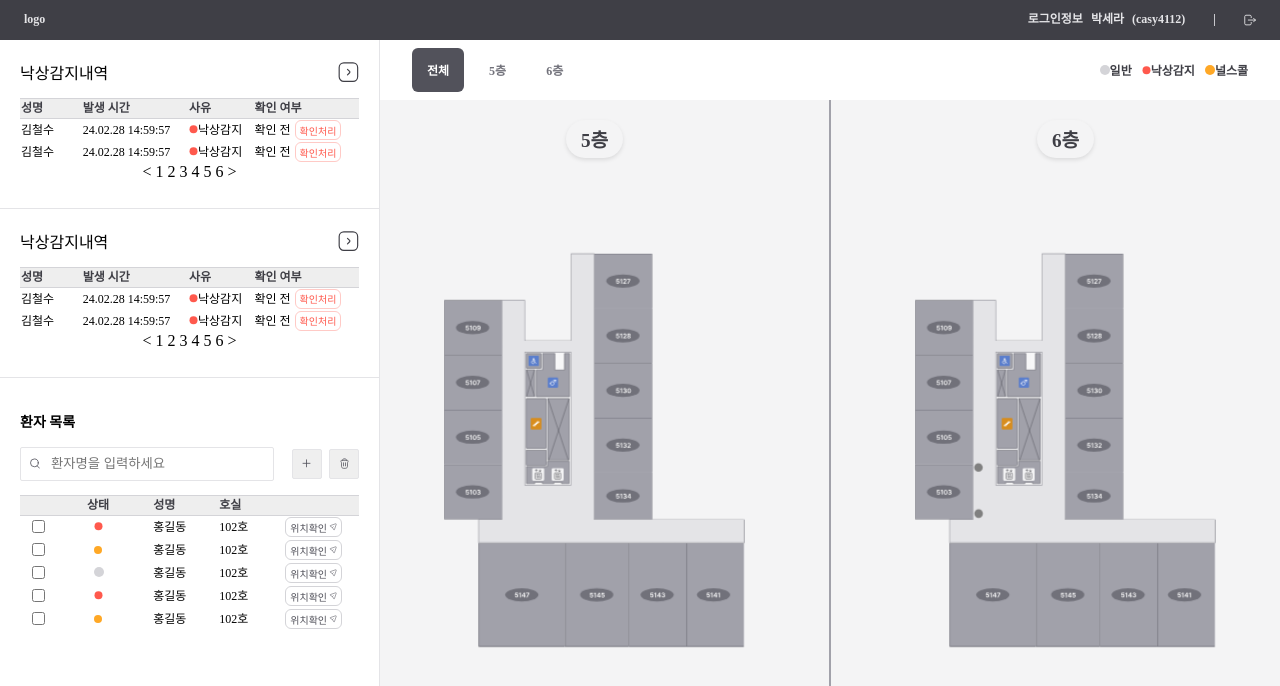
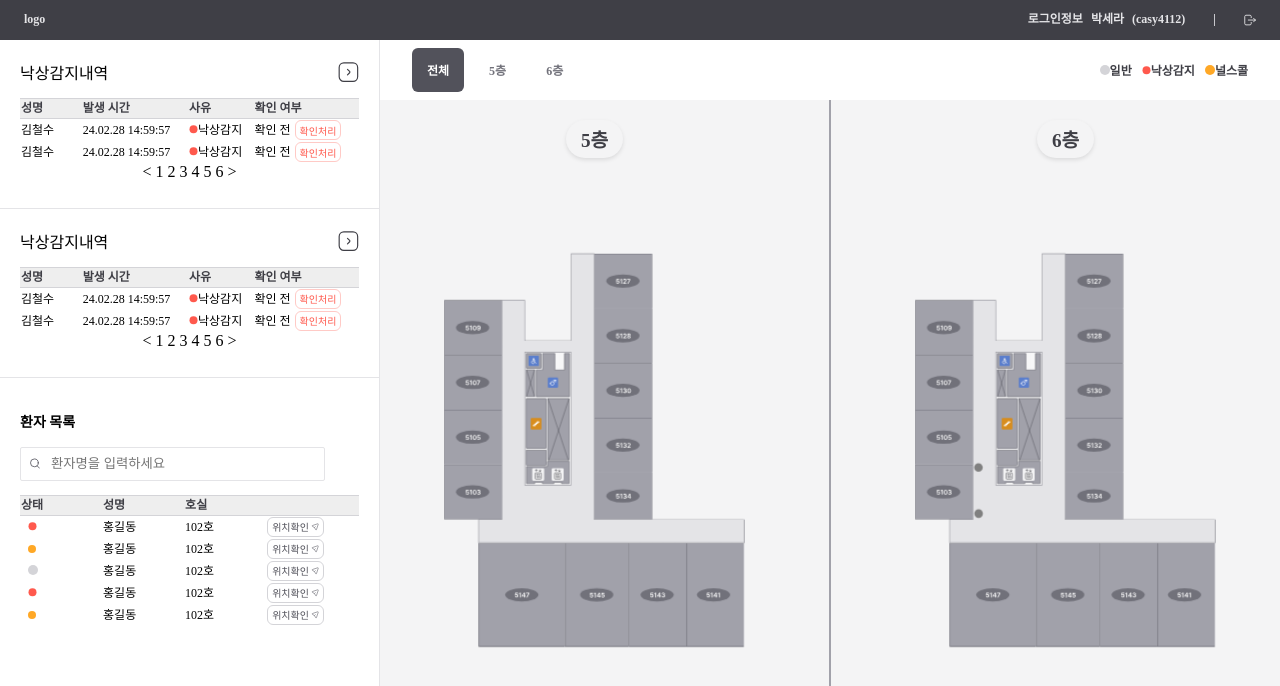
Before and after one commit to sem201/2025_capstone, a React (Vite) app: page / in a window 1280 px wide. Shown: the top 686 px of the page. Built offline with nearby package versions, Linux system fonts and the light colour scheme.

Commit message:
Fix : 불필요 코드 삭제

```diff
--- a/src/components/customList/customList.style.ts
+++ b/src/components/customList/customList.style.ts
@@ -17,7 +17,7 @@ export const InputContainer = styled.div`
   justify-content: space-between;
   position: relative;
   input {
-    width: 65%;
+    width: 80%;
     height: 30px;
     border-radius: 2px;
     border: 1px solid ${({ theme }) => theme.colors.B10};
@@ -30,16 +30,3 @@ export const InputContainer = styled.div`
     left: 10px;
   }
 `;
-
-export const ButtonContainer = styled.button`
-  display: flex;
-  align-items: center;
-  justify-content: center;
-
-  width: 30px;
-  height: 30px;
-  border-radius: 2px;
-  border: 1px solid ${({ theme }) => theme.colors.B10};
-
-  cursor: pointer;
-`;
--- a/src/components/customList/customList.tsx
+++ b/src/components/customList/customList.tsx
@@ -1,7 +1,5 @@
 import styled from "styled-components";
 import search from "@assets/icons/Search.svg";
-import add from "@assets/icons/Add.svg";
-import deleteIcon from "@assets/icons/Trashcan.svg";
 import emergency from "@assets/icons/emergency.svg";
 import notNormal from "@assets/icons/notemergency.svg";
 import normal from "@assets/icons/normal.svg";
@@ -17,17 +15,10 @@ const customList = () => {
       <S.InputContainer>
         <input type="text" placeholder="환자명을 입력하세요" />
         <img src={search} alt="search" />
-        <S.ButtonContainer>
-          <img src={add} alt="add" />
-        </S.ButtonContainer>
-        <S.ButtonContainer>
-          <img src={deleteIcon} alt="delete" />
-        </S.ButtonContainer>
       </S.InputContainer>
       <Table>
         <thead>
           <TableRow>
-            <th></th>
             <th>상태</th>
             <th>성명</th>
             <th>호실</th>
@@ -36,9 +27,6 @@ const customList = () => {
         </thead>
         <tbody>
           <tr>
-            <td style={{ paddingLeft: "8px" }}>
-              <input type="checkbox" />
-            </td>
             <td style={{ paddingLeft: "8px" }}>
               <img src={emergency} alt="응급" />
             </td>
@@ -49,9 +37,6 @@ const customList = () => {
             </td>
           </tr>
           <tr>
-            <td style={{ paddingLeft: "8px" }}>
-              <input type="checkbox" />
-            </td>
             <td style={{ paddingLeft: "8px" }}>
               <img src={notNormal} alt="비응급" />
             </td>
@@ -64,9 +49,6 @@ const customList = () => {
 
           <tr>
             <td style={{ paddingLeft: "8px" }}>
-              <input type="checkbox" />
-            </td>
-            <td style={{ paddingLeft: "8px" }}>
               <img src={normal} alt="기본 상태" />
             </td>
             <td>홍길동</td>
@@ -78,9 +60,6 @@ const customList = () => {
 
           <tr>
             <td style={{ paddingLeft: "8px" }}>
-              <input type="checkbox" />
-            </td>
-            <td style={{ paddingLeft: "8px" }}>
               <img src={emergency} alt="응급" />
             </td>
             <td>홍길동</td>
@@ -90,9 +69,6 @@ const customList = () => {
             </td>
           </tr>
           <tr>
-            <td style={{ paddingLeft: "8px" }}>
-              <input type="checkbox" />
-            </td>
             <td style={{ paddingLeft: "8px" }}>
               <img src={notNormal} alt="비응급" />
             </td>
```
Also changed, not shown: src/assets/icons/Add.svg (deleted), src/assets/icons/Trashcan.svg (deleted).
